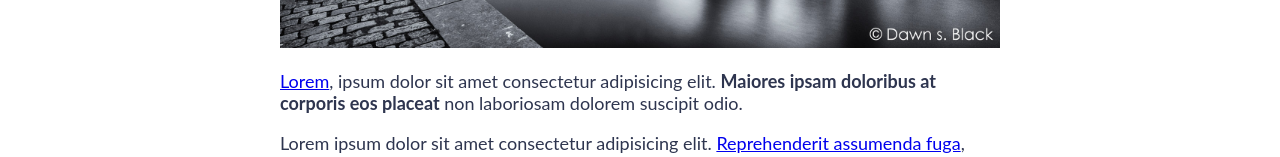
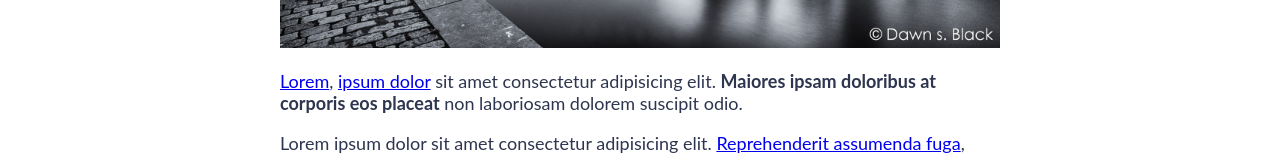
Before and after one commit to Nagaraj-GK/sujithwedspooja.github.io, a plain HTML site: page index.html in a window 1280 px wide. Shown: the part 757-914 px from the top of the page. Drawn offline with Linux system fonts and the light colour scheme.

Commit message:
Update index.html

```diff
--- a/index.html
+++ b/index.html
@@ -17,7 +17,7 @@
         <div class="container">
             <h2><a href="index-paypal.html">This is section One heading</a></h2>
             <img src="img-1.jpg" alt="This is just a image">
-            <p><a href="blog-1.html">Lorem</a>, ipsum dolor sit amet consectetur adipisicing elit. <strong>Maiores ipsam doloribus at corporis eos placeat</strong> non laboriosam dolorem suscipit odio.</p>
+            <p><a href="blog-1.html">Lorem</a>, <a href="index-paypal.html">ipsum dolor</a> sit amet consectetur adipisicing elit. <strong>Maiores ipsam doloribus at corporis eos placeat</strong> non laboriosam dolorem suscipit odio.</p>
             <p>Lorem ipsum dolor sit amet consectetur adipisicing elit. <a href="#">Reprehenderit assumenda fuga</a>, nemo incidunt corporis blanditiis eaque impedit quod illo, quis soluta hic sed. Inventore laboriosam ex alias tempora porro voluptatibus.</p>
             <h2>This is a unordered list</h2>
             <ul>
```
